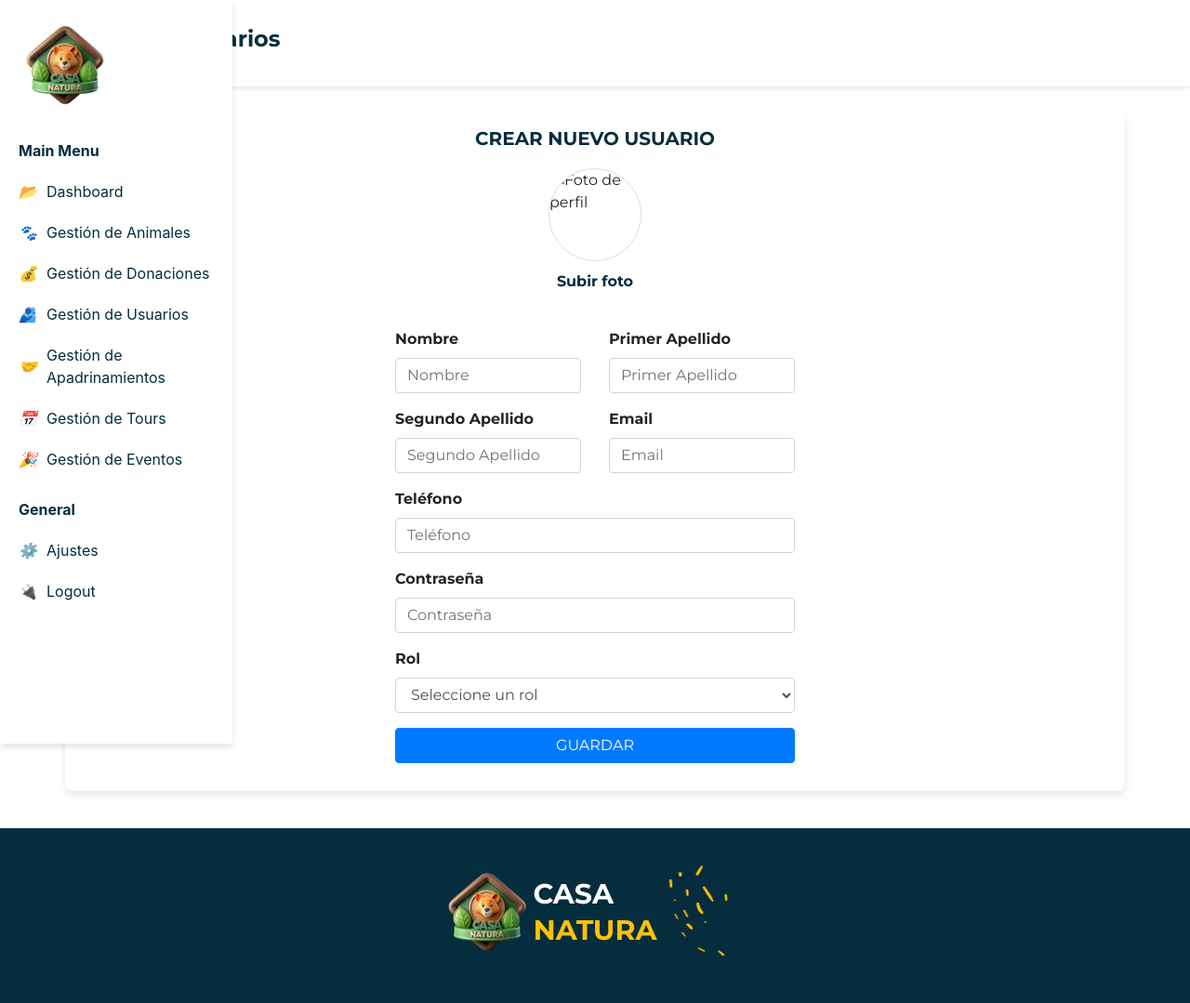
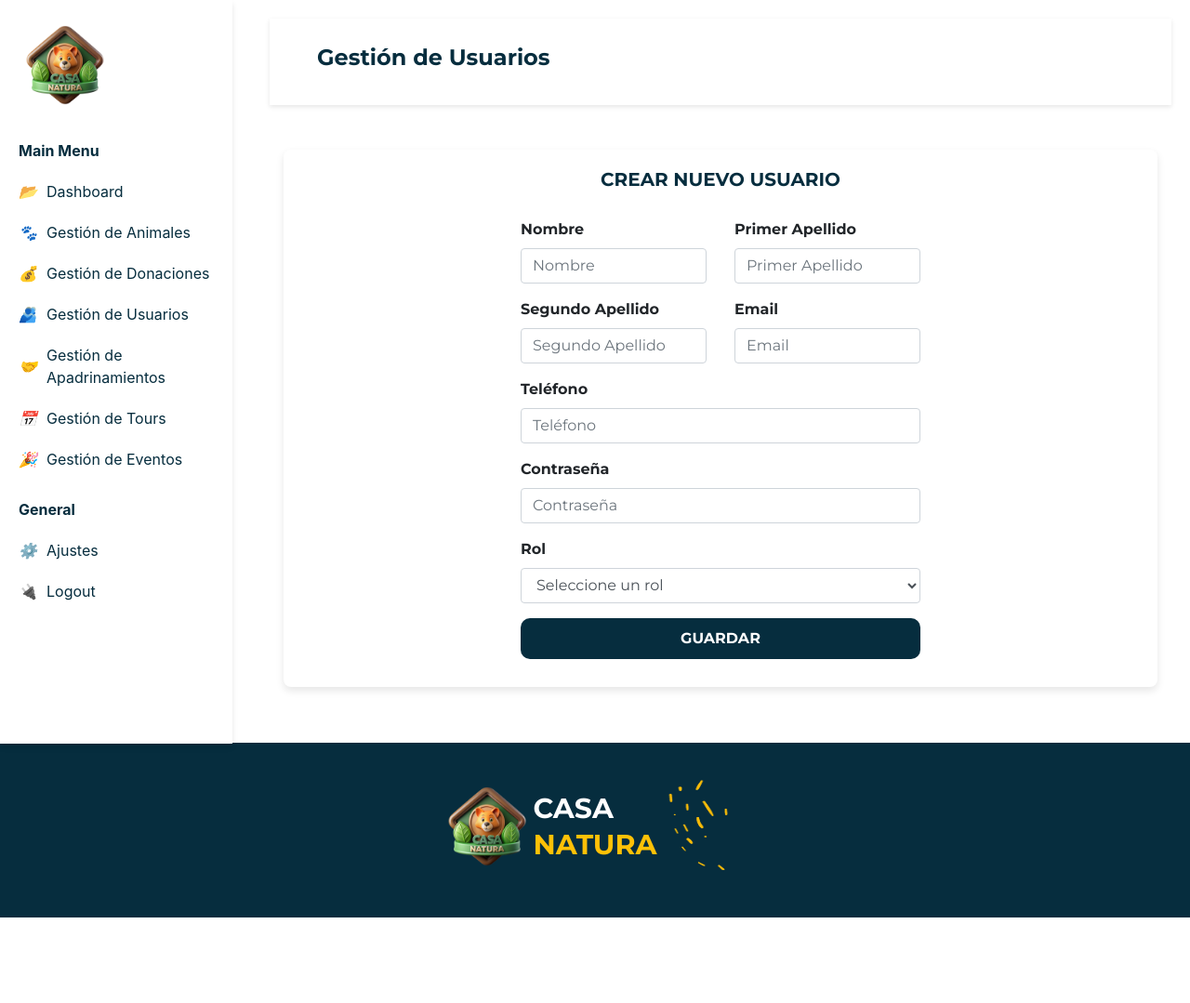
Before and after one commit to karolyn1/Proyecto-Web-ClienteServidor, a PHP site: page /agregarUsuario.php in a window 1280 px wide. Shown: the whole page at 93% size. After the commit the page ends 987 px from the top, so only its background shows below. Run offline with PHP 8.4, Linux system fonts and the light colour scheme; some libraries are stand-ins or nearby versions.

```diff
--- a/agregarUsuario.php
+++ b/agregarUsuario.php
@@ -19,22 +19,17 @@
         echo $sidebarAdmin2;
     ?>
     <main>
-        <div id="viewport">
-            <div id="content">
+        <div class="viewport">
+            <div class="content">
                 <nav class="navbar ">
                     <div class="container-fluid">
                         <h2 class="titulo">Gestión de Usuarios</h2>
                     </div>
                 </nav>
-                <div class="container-fluid">
+                <div class="mt-5 container-fluid">
                     <div class="container container-animales-agregar mt-4">
                         <h1><b>CREAR NUEVO USUARIO</b></h1>
-                        <div class="profile-pic">
-                            <img id="profileImage" src="https://via.placeholder.com/100" alt="Foto de perfil">
-                            <input type="file" id="imageUpload" accept="image/*" onchange="loadFile(event)">
-                            <label for="imageUpload">Subir foto</label>
-                        </div>
-                        <form action="scripts/guardar_usuario.php" method="POST" class="form-agregar-animal">
+                        <form action="actions/guardar_usuario.php" method="POST" class="form-agregar-animal">
                             <div class="row">
                                 <div class="col form-group-agregar-animal mb-3">
                                     <label for="nombre">Nombre</label>
@@ -71,7 +66,7 @@
                                     <option value="cliente">Cliente</option>
                                 </select>
                             </div>
-                            <button type="submit" class="submit-btn btn btn-primary">GUARDAR</button>
+                            <button type="submit" class="submit-btn ">GUARDAR</button>
                         </form>
                     </div>
                 </div>
--- a/gestionUsuarios.php
+++ b/gestionUsuarios.php
@@ -108,14 +108,14 @@
                         </div>
                     </div>
                     <table class="tabla text-center">
-                        <thead>
+
                             <tr>
                                 <th>#</th>
                                 <th>Nombre</th>
                                 <th>Rol</th>
                                 <th>Acciones</th>
                             </tr>
-                        </thead>
+
                         <tbody>
                             <?php
                             // Consultar los usuarios desde la base de datos
```
Also changed, not shown: editarUsuario.php (+21 -15 lines).
